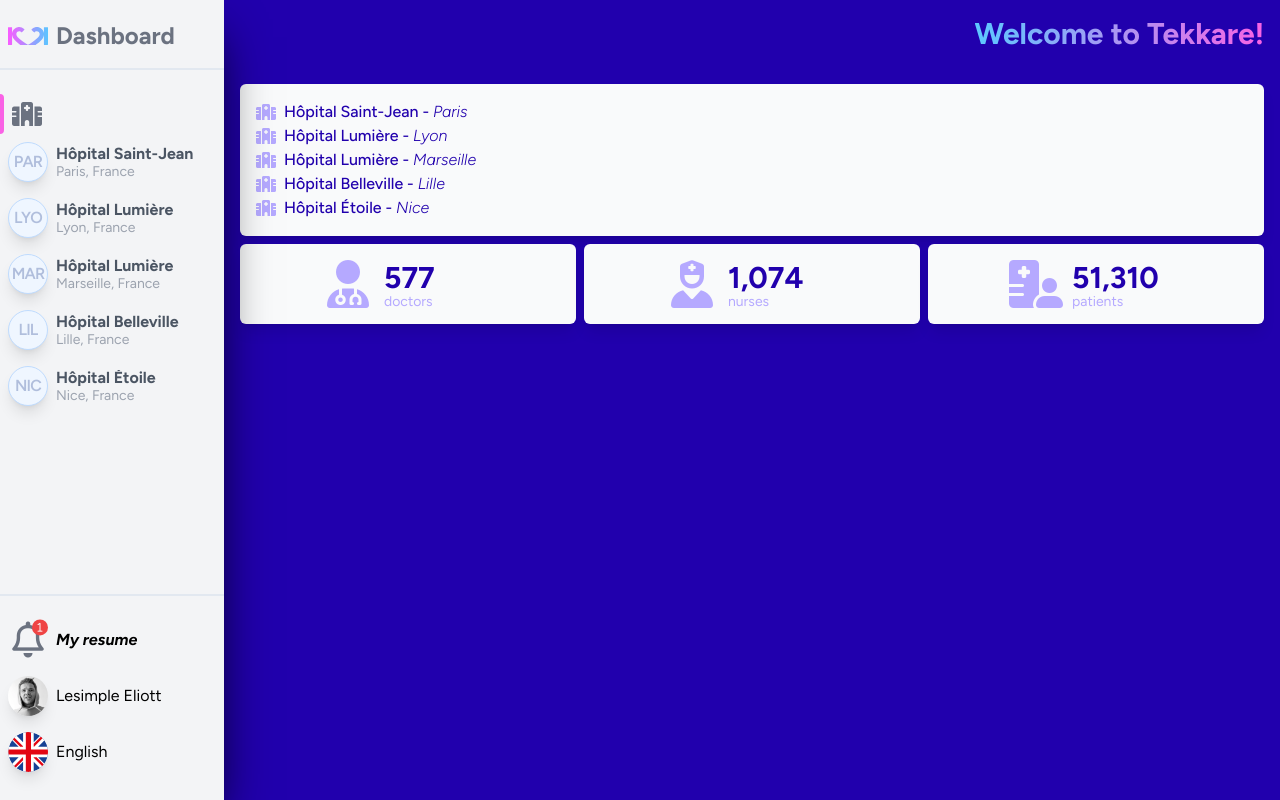
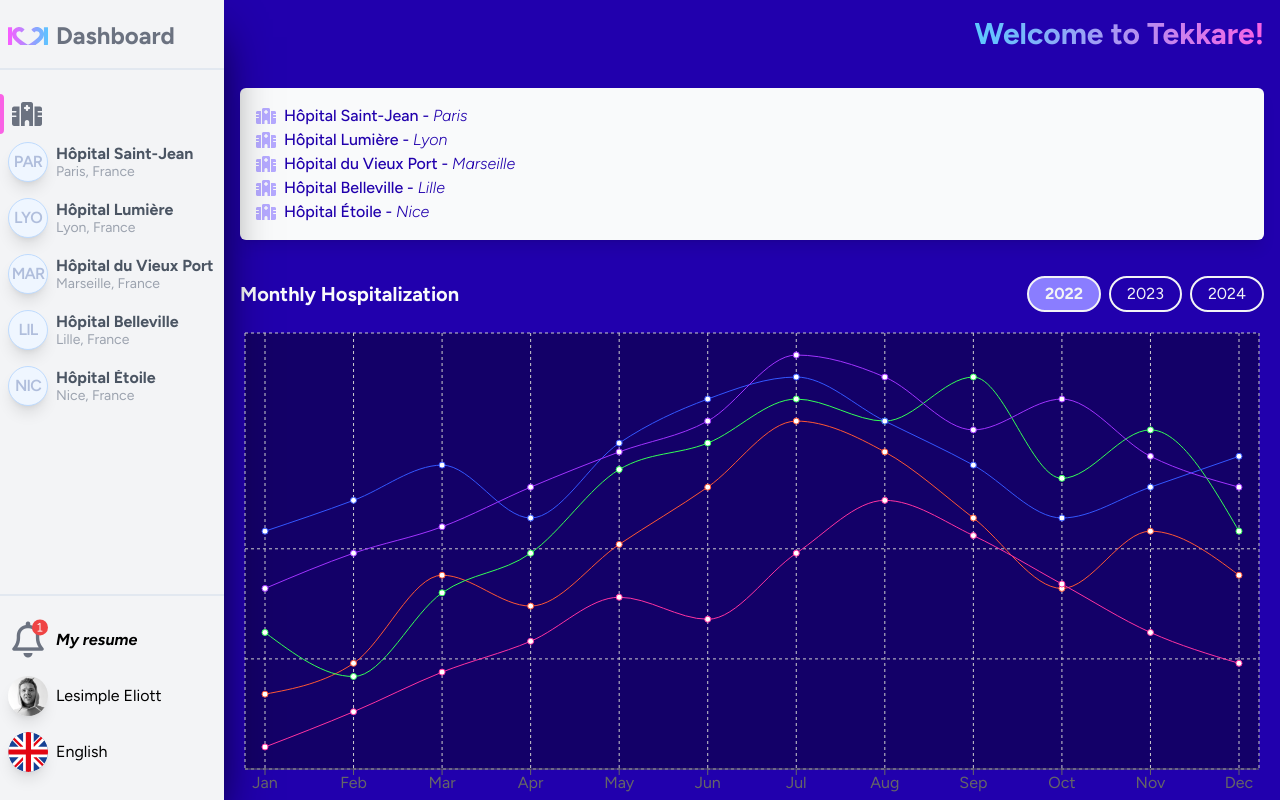
Before and after one commit to lesimpleliott/Tekkare-dashboard, a React (Vite) app: page / in a window 1280 px wide. Built offline with nearby package versions, Linux system fonts and the light colour scheme.

Commit message:
Home // Add MonthlyHospitalizations chart

```diff
--- a/locales/en/translation.json
+++ b/locales/en/translation.json
@@ -4,5 +4,20 @@
   "resume": "My resume",
   "doctors": "doctors",
   "nurses": "nurses",
-  "patients": "patients"
+  "patients": "patients",
+  "monthlyHospitalizations" : "Monthly Hospitalization",
+  "months": {
+    "Jan": "January",
+    "Feb": "February",
+    "Mar": "March",
+    "Apr": "April",
+    "May": "May",
+    "Jun": "June",
+    "Jul": "July",
+    "Aug": "August",
+    "Sep": "September",
+    "Oct": "October",
+    "Nov": "November",
+    "Dec": "December"
+  }
 }
--- a/locales/fr/translation.json
+++ b/locales/fr/translation.json
@@ -4,5 +4,20 @@
   "resume": "Mon CV",
   "doctors": "docteurs",
   "nurses": "infirmier(e)s",
-  "patients": "patients"
+  "patients": "patients",
+  "monthlyHospitalizations": "Hospitalisation mensuelle",
+  "months": {
+    "Jan": "Janvier",
+    "Feb": "Février",
+    "Mar": "Mars",
+    "Apr": "Avril",
+    "May": "Mai",
+    "Jun": "Juin",
+    "Jul": "Juillet",
+    "Aug": "Août",
+    "Sep": "Septembre",
+    "Oct": "Octobre",
+    "Nov": "Novembre",
+    "Dec": "Décembre"
+  }
 }
--- a/package.json
+++ b/package.json
@@ -16,6 +16,7 @@
     "react-dom": "^18.2.0",
     "react-i18next": "^15.0.1",
     "react-router-dom": "^6.26.1",
+    "recharts": "^2.12.7",
     "zustand": "^4.5.5"
   },
   "devDependencies": {
--- a/src/assets/datas/data_exemple1.json
+++ b/src/assets/datas/data_exemple1.json
@@ -11,27 +11,40 @@
       "numberOfNurses": 264
     },
     "monthlyHospitalizations": [
-      { "month": "Jan", "year": 2023, "value": 1550 },
-      { "month": "Feb", "year": 2023, "value": 1620 },
-      { "month": "Mar", "year": 2023, "value": 1750 },
+      { "month": "Jan", "year": 2022, "value": 1380 },
+      { "month": "Feb", "year": 2022, "value": 1450 },
+      { "month": "Mar", "year": 2022, "value": 1650 },
+      { "month": "Apr", "year": 2022, "value": 1580 },
+      { "month": "May", "year": 2022, "value": 1720 },
+      { "month": "Jun", "year": 2022, "value": 1850 },
+      { "month": "Jul", "year": 2022, "value": 2000 },
+      { "month": "Aug", "year": 2022, "value": 1930 },
+      { "month": "Sep", "year": 2022, "value": 1780 },
+      { "month": "Oct", "year": 2022, "value": 1620 },
+      { "month": "Nov", "year": 2022, "value": 1750 },
+      { "month": "Dec", "year": 2022, "value": 1650 },
+      { "month": "Jan", "year": 2023, "value": 1620 },
+      { "month": "Feb", "year": 2023, "value": 1700 },
+      { "month": "Mar", "year": 2023, "value": 1760 },
       { "month": "Apr", "year": 2023, "value": 1850 },
-      { "month": "May", "year": 2023, "value": 1900 },
-      { "month": "Jun", "year": 2023, "value": 2100 },
-      { "month": "Jul", "year": 2023, "value": 2200 },
-      { "month": "Aug", "year": 2023, "value": 2150 },
-      { "month": "Sep", "year": 2023, "value": 2050 },
-      { "month": "Oct", "year": 2023, "value": 1950 },
-      { "month": "Nov", "year": 2023, "value": 1800 },
-      { "month": "Dec", "year": 2023, "value": 1650 },
-      { "month": "Jan", "year": 2024, "value": 1580 },
-      { "month": "Feb", "year": 2024, "value": 1640 },
-      { "month": "Mar", "year": 2024, "value": 1770 },
-      { "month": "Apr", "year": 2024, "value": 1855 },
-      { "month": "May", "year": 2024, "value": 1930 },
-      { "month": "Jun", "year": 2024, "value": 2080 },
-      { "month": "Jul", "year": 2024, "value": 2250 },
+      { "month": "May", "year": 2023, "value": 1930 },
+      { "month": "Jun", "year": 2023, "value": 2000 },
+      { "month": "Jul", "year": 2023, "value": 2150 },
+      { "month": "Aug", "year": 2023, "value": 2100 },
+      { "month": "Sep", "year": 2023, "value": 1980 },
+      { "month": "Oct", "year": 2023, "value": 2050 },
+      { "month": "Nov", "year": 2023, "value": 1920 },
+      { "month": "Dec", "year": 2023, "value": 1850 },
+      { "month": "Jan", "year": 2024, "value": 1720 },
+      { "month": "Feb", "year": 2024, "value": 1820 },
+      { "month": "Mar", "year": 2024, "value": 1950 },
+      { "month": "Apr", "year": 2024, "value": 2050 },
+      { "month": "May", "year": 2024, "value": 2150 },
+      { "month": "Jun", "year": 2024, "value": 2200 },
+      { "month": "Jul", "year": 2024, "value": 2300 },
       { "month": "Aug", "year": 2024, "value": 2200 }
     ],
+
     "doctorSpecialties": [
       {
         "specialty": "Cardiologie",
@@ -119,26 +132,38 @@
       "numberOfNurses": 204
     },
     "monthlyHospitalizations": [
-      { "month": "Jan", "year": 2023, "value": 1300 },
-      { "month": "Feb", "year": 2023, "value": 1450 },
-      { "month": "Mar", "year": 2023, "value": 1500 },
-      { "month": "Apr", "year": 2023, "value": 1600 },
-      { "month": "May", "year": 2023, "value": 1700 },
-      { "month": "Jun", "year": 2023, "value": 1800 },
-      { "month": "Jul", "year": 2023, "value": 1900 },
-      { "month": "Aug", "year": 2023, "value": 1850 },
-      { "month": "Sep", "year": 2023, "value": 1700 },
-      { "month": "Oct", "year": 2023, "value": 1550 },
-      { "month": "Nov", "year": 2023, "value": 1450 },
-      { "month": "Dec", "year": 2023, "value": 1350 },
-      { "month": "Jan", "year": 2024, "value": 1380 },
-      { "month": "Feb", "year": 2024, "value": 1500 },
-      { "month": "Mar", "year": 2024, "value": 1580 },
-      { "month": "Apr", "year": 2024, "value": 1650 },
-      { "month": "May", "year": 2024, "value": 1750 },
+      { "month": "Jan", "year": 2022, "value": 1520 },
+      { "month": "Feb", "year": 2022, "value": 1420 },
+      { "month": "Mar", "year": 2022, "value": 1610 },
+      { "month": "Apr", "year": 2022, "value": 1700 },
+      { "month": "May", "year": 2022, "value": 1890 },
+      { "month": "Jun", "year": 2022, "value": 1950 },
+      { "month": "Jul", "year": 2022, "value": 2050 },
+      { "month": "Aug", "year": 2022, "value": 2000 },
+      { "month": "Sep", "year": 2022, "value": 2100 },
+      { "month": "Oct", "year": 2022, "value": 1870 },
+      { "month": "Nov", "year": 2022, "value": 1980 },
+      { "month": "Dec", "year": 2022, "value": 1750 },
+      { "month": "Jan", "year": 2023, "value": 1260 },
+      { "month": "Feb", "year": 2023, "value": 1340 },
+      { "month": "Mar", "year": 2023, "value": 1430 },
+      { "month": "Apr", "year": 2023, "value": 1500 },
+      { "month": "May", "year": 2023, "value": 1600 },
+      { "month": "Jun", "year": 2023, "value": 1550 },
+      { "month": "Jul", "year": 2023, "value": 1700 },
+      { "month": "Aug", "year": 2023, "value": 1820 },
+      { "month": "Sep", "year": 2023, "value": 1740 },
+      { "month": "Oct", "year": 2023, "value": 1630 },
+      { "month": "Nov", "year": 2023, "value": 1520 },
+      { "month": "Dec", "year": 2023, "value": 1450 },
+      { "month": "Jan", "year": 2024, "value": 1570 },
+      { "month": "Feb", "year": 2024, "value": 1660 },
+      { "month": "Mar", "year": 2024, "value": 1780 },
+      { "month": "Apr", "year": 2024, "value": 1600 },
+      { "month": "May", "year": 2024, "value": 1700 },
       { "month": "Jun", "year": 2024, "value": 1820 },
-      { "month": "Jul", "year": 2024, "value": 1950 },
-      { "month": "Aug", "year": 2024, "value": 1900 }
+      { "month": "Jul", "year": 2024, "value": 1940 },
+      { "month": "Aug", "year": 2024, "value": 1890 }
     ],
     "doctorSpecialties": [
       {
@@ -216,8 +241,8 @@
     ]
   },
   {
-    "id": "Marseille-Lumiere",
-    "name": "Hôpital Lumière",
+    "id": "Marseille-VieuxPort",
+    "name": "Hôpital du Vieux Port",
     "location": "Marseille, France",
     "overview": {
       "totalPatients": 10248,
@@ -227,26 +252,38 @@
       "numberOfNurses": 216
     },
     "monthlyHospitalizations": [
-      { "month": "Jan", "year": 2023, "value": 1400 },
-      { "month": "Feb", "year": 2023, "value": 1550 },
-      { "month": "Mar", "year": 2023, "value": 1620 },
+      { "month": "Jan", "year": 2022, "value": 1750 },
+      { "month": "Feb", "year": 2022, "value": 1820 },
+      { "month": "Mar", "year": 2022, "value": 1900 },
+      { "month": "Apr", "year": 2022, "value": 1780 },
+      { "month": "May", "year": 2022, "value": 1950 },
+      { "month": "Jun", "year": 2022, "value": 2050 },
+      { "month": "Jul", "year": 2022, "value": 2100 },
+      { "month": "Aug", "year": 2022, "value": 2000 },
+      { "month": "Sep", "year": 2022, "value": 1900 },
+      { "month": "Oct", "year": 2022, "value": 1780 },
+      { "month": "Nov", "year": 2022, "value": 1850 },
+      { "month": "Dec", "year": 2022, "value": 1920 },
+      { "month": "Jan", "year": 2023, "value": 1520 },
+      { "month": "Feb", "year": 2023, "value": 1420 },
+      { "month": "Mar", "year": 2023, "value": 1610 },
       { "month": "Apr", "year": 2023, "value": 1700 },
-      { "month": "May", "year": 2023, "value": 1800 },
-      { "month": "Jun", "year": 2023, "value": 1900 },
-      { "month": "Jul", "year": 2023, "value": 2000 },
-      { "month": "Aug", "year": 2023, "value": 1950 },
-      { "month": "Sep", "year": 2023, "value": 1850 },
-      { "month": "Oct", "year": 2023, "value": 1700 },
-      { "month": "Nov", "year": 2023, "value": 1600 },
-      { "month": "Dec", "year": 2023, "value": 1450 },
-      { "month": "Jan", "year": 2024, "value": 1480 },
-      { "month": "Feb", "year": 2024, "value": 1550 },
-      { "month": "Mar", "year": 2024, "value": 1670 },
-      { "month": "Apr", "year": 2024, "value": 1750 },
-      { "month": "May", "year": 2024, "value": 1850 },
-      { "month": "Jun", "year": 2024, "value": 1950 },
-      { "month": "Jul", "year": 2024, "value": 2050 },
-      { "month": "Aug", "year": 2024, "value": 2000 }
+      { "month": "May", "year": 2023, "value": 1890 },
+      { "month": "Jun", "year": 2023, "value": 1950 },
+      { "month": "Jul", "year": 2023, "value": 2050 },
+      { "month": "Aug", "year": 2023, "value": 2000 },
+      { "month": "Sep", "year": 2023, "value": 2100 },
+      { "month": "Oct", "year": 2023, "value": 1870 },
+      { "month": "Nov", "year": 2023, "value": 1980 },
+      { "month": "Dec", "year": 2023, "value": 1750 },
+      { "month": "Jan", "year": 2024, "value": 1680 },
+      { "month": "Feb", "year": 2024, "value": 1790 },
+      { "month": "Mar", "year": 2024, "value": 1920 },
+      { "month": "Apr", "year": 2024, "value": 1960 },
+      { "month": "May", "year": 2024, "value": 2140 },
+      { "month": "Jun", "year": 2024, "value": 2280 },
+      { "month": "Jul", "year": 2024, "value": 2350 },
+      { "month": "Aug", "year": 2024, "value": 2250 }
     ],
     "doctorSpecialties": [
       {
@@ -335,26 +372,38 @@
       "numberOfNurses": 179
     },
     "monthlyHospitalizations": [
-      { "month": "Jan", "year": 2023, "value": 1250 },
-      { "month": "Feb", "year": 2023, "value": 1300 },
-      { "month": "Mar", "year": 2023, "value": 1400 },
-      { "month": "Apr", "year": 2023, "value": 1500 },
-      { "month": "May", "year": 2023, "value": 1600 },
-      { "month": "Jun", "year": 2023, "value": 1700 },
-      { "month": "Jul", "year": 2023, "value": 1800 },
-      { "month": "Aug", "year": 2023, "value": 1750 },
-      { "month": "Sep", "year": 2023, "value": 1600 },
-      { "month": "Oct", "year": 2023, "value": 1500 },
-      { "month": "Nov", "year": 2023, "value": 1350 },
-      { "month": "Dec", "year": 2023, "value": 1250 },
-      { "month": "Jan", "year": 2024, "value": 1300 },
-      { "month": "Feb", "year": 2024, "value": 1350 },
-      { "month": "Mar", "year": 2024, "value": 1450 },
-      { "month": "Apr", "year": 2024, "value": 1550 },
-      { "month": "May", "year": 2024, "value": 1650 },
-      { "month": "Jun", "year": 2024, "value": 1750 },
-      { "month": "Jul", "year": 2024, "value": 1850 },
-      { "month": "Aug", "year": 2024, "value": 1800 }
+      { "month": "Jan", "year": 2022, "value": 1260 },
+      { "month": "Feb", "year": 2022, "value": 1340 },
+      { "month": "Mar", "year": 2022, "value": 1430 },
+      { "month": "Apr", "year": 2022, "value": 1500 },
+      { "month": "May", "year": 2022, "value": 1600 },
+      { "month": "Jun", "year": 2022, "value": 1550 },
+      { "month": "Jul", "year": 2022, "value": 1700 },
+      { "month": "Aug", "year": 2022, "value": 1820 },
+      { "month": "Sep", "year": 2022, "value": 1740 },
+      { "month": "Oct", "year": 2022, "value": 1630 },
+      { "month": "Nov", "year": 2022, "value": 1520 },
+      { "month": "Dec", "year": 2022, "value": 1450 },
+      { "month": "Jan", "year": 2023, "value": 1750 },
+      { "month": "Feb", "year": 2023, "value": 1820 },
+      { "month": "Mar", "year": 2023, "value": 1900 },
+      { "month": "Apr", "year": 2023, "value": 1780 },
+      { "month": "May", "year": 2023, "value": 1950 },
+      { "month": "Jun", "year": 2023, "value": 2050 },
+      { "month": "Jul", "year": 2023, "value": 2100 },
+      { "month": "Aug", "year": 2023, "value": 2000 },
+      { "month": "Sep", "year": 2023, "value": 1900 },
+      { "month": "Oct", "year": 2023, "value": 1780 },
+      { "month": "Nov", "year": 2023, "value": 1850 },
+      { "month": "Dec", "year": 2023, "value": 1920 },
+      { "month": "Jan", "year": 2024, "value": 2020 },
+      { "month": "Feb", "year": 2024, "value": 2100 },
+      { "month": "Mar", "year": 2024, "value": 2180 },
+      { "month": "Apr", "year": 2024, "value": 2300 },
+      { "month": "May", "year": 2024, "value": 2400 },
+      { "month": "Jun", "year": 2024, "value": 2500 },
+      { "month": "Jul", "year": 2024, "value": 2550 },
+      { "month": "Aug", "year": 2024, "value": 2450 }
     ],
     "doctorSpecialties": [
       {
@@ -443,26 +492,38 @@
       "numberOfNurses": 211
     },
     "monthlyHospitalizations": [
-      { "month": "Jan", "year": 2023, "value": 1450 },
-      { "month": "Feb", "year": 2023, "value": 1500 },
-      { "month": "Mar", "year": 2023, "value": 1600 },
-      { "month": "Apr", "year": 2023, "value": 1700 },
-      { "month": "May", "year": 2023, "value": 1800 },
-      { "month": "Jun", "year": 2023, "value": 1900 },
+      { "month": "Jan", "year": 2022, "value": 1620 },
+      { "month": "Feb", "year": 2022, "value": 1700 },
+      { "month": "Mar", "year": 2022, "value": 1760 },
+      { "month": "Apr", "year": 2022, "value": 1850 },
+      { "month": "May", "year": 2022, "value": 1930 },
+      { "month": "Jun", "year": 2022, "value": 2000 },
+      { "month": "Jul", "year": 2022, "value": 2150 },
+      { "month": "Aug", "year": 2022, "value": 2100 },
+      { "month": "Sep", "year": 2022, "value": 1980 },
+      { "month": "Oct", "year": 2022, "value": 2050 },
+      { "month": "Nov", "year": 2022, "value": 1920 },
+      { "month": "Dec", "year": 2022, "value": 1850 },
+      { "month": "Jan", "year": 2023, "value": 1380 },
+      { "month": "Feb", "year": 2023, "value": 1450 },
+      { "month": "Mar", "year": 2023, "value": 1650 },
+      { "month": "Apr", "year": 2023, "value": 1580 },
+      { "month": "May", "year": 2023, "value": 1720 },
+      { "month": "Jun", "year": 2023, "value": 1850 },
       { "month": "Jul", "year": 2023, "value": 2000 },
-      { "month": "Aug", "year": 2023, "value": 2100 },
-      { "month": "Sep", "year": 2023, "value": 2000 },
-      { "month": "Oct", "year": 2023, "value": 1850 },
-      { "month": "Nov", "year": 2023, "value": 1700 },
-      { "month": "Dec", "year": 2023, "value": 1550 },
-      { "month": "Jan", "year": 2024, "value": 1480 },
-      { "month": "Feb", "year": 2024, "value": 1520 },
-      { "month": "Mar", "year": 2024, "value": 1640 },
-      { "month": "Apr", "year": 2024, "value": 1750 },
-      { "month": "May", "year": 2024, "value": 1850 },
-      { "month": "Jun", "year": 2024, "value": 1950 },
-      { "month": "Jul", "year": 2024, "value": 2100 },
-      { "month": "Aug", "year": 2024, "value": 2200 }
+      { "month": "Aug", "year": 2023, "value": 1930 },
+      { "month": "Sep", "year": 2023, "value": 1780 },
+      { "month": "Oct", "year": 2023, "value": 1620 },
+      { "month": "Nov", "year": 2023, "value": 1750 },
+      { "month": "Dec", "year": 2023, "value": 1650 },
+      { "month": "Jan", "year": 2024, "value": 1500 },
+      { "month": "Feb", "year": 2024, "value": 1680 },
+      { "month": "Mar", "year": 2024, "value": 1800 },
+      { "month": "Apr", "year": 2024, "value": 1900 },
+      { "month": "May", "year": 2024, "value": 2020 },
+      { "month": "Jun", "year": 2024, "value": 2150 },
+      { "month": "Jul", "year": 2024, "value": 2250 },
+      { "month": "Aug", "year": 2024, "value": 2180 }
     ],
     "doctorSpecialties": [
       {
--- /dev/null
+++ b/src/components/MonthlyHospitalizations/CustomToolTip.tsx
@@ -0,0 +1,44 @@
+import { useTranslation } from "react-i18next";
+import i18n from "../../utils/i18n";
+
+type CustomTooltipProps = {
+  active?: boolean;
+  payload?: {
+    value: number;
+    stroke: string;
+    name: string;
+  }[];
+  label?: string;
+  year: number;
+};
+
+const CustomTooltip = ({
+  active,
+  payload,
+  label,
+  year,
+}: CustomTooltipProps) => {
+  const { t } = useTranslation();
+
+  if (active && payload && payload.length) {
+    const translatedMonth = t(`${label}`);
+
+    return (
+      <div className="bg-white p-2 shadow-lg">
+        <p className="font-medium">
+          {`${translatedMonth}`} {year}
+        </p>
+        {payload.map((entry, index) => (
+          <p
+            key={index}
+            style={{ color: entry.stroke }}
+          >{`${entry.name} : ${entry.value.toLocaleString(i18n.language)}`}</p>
+        ))}
+      </div>
+    );
+  }
+
+  return null;
+};
+
+export default CustomTooltip;
--- /dev/null
+++ b/src/components/MonthlyHospitalizations/MonthlyHospitalizations.tsx
@@ -0,0 +1,118 @@
+import { useMemo, useState } from "react";
+import { useTranslation } from "react-i18next";
+import {
+  CartesianGrid,
+  Legend,
+  Line,
+  LineChart,
+  ResponsiveContainer,
+  Tooltip,
+  XAxis,
+  YAxis,
+} from "recharts";
+import { useHospitalStore } from "../../stores/datas.store";
+import CustomTooltip from "./CustomToolTip";
+
+const MonthlyHospitalizations = () => {
+  const hospitals = useHospitalStore((state) => state.hospitals);
+  const [selectedYear, setSelectedYear] = useState(2022);
+
+  const years = [
+    ...new Set(
+      hospitals.flatMap((hospital) =>
+        hospital.monthlyHospitalizations.map((data) => data.year),
+      ),
+    ),
+  ];
+
+  const { t } = useTranslation();
+
+  // Filtrer les données en fonction de l'année sélectionnée
+  const filteredData = useMemo(() => {
+    // Traduire les mois
+    const translateMonth = (month: string) => t(`months.${month}`).slice(0, 3);
+
+    const months = Array.from(
+      new Set(
+        hospitals.flatMap((hospital) =>
+          hospital.monthlyHospitalizations
+            .filter((m) => m.year === selectedYear)
+            .map((m) => m.month),
+        ),
+      ),
+    );
+
+    return months.map((month) => {
+      const monthData: { [key: string]: number | string } = {
+        month: translateMonth(month),
+      };
+
+      hospitals.forEach((hospital) => {
+        const hospitalData = hospital.monthlyHospitalizations.find(
+          (m) => m.month === month && m.year === selectedYear,
+        );
+        monthData[hospital.name] = hospitalData ? hospitalData.value : 0;
+      });
+
+      return monthData;
+    });
+  }, [hospitals, selectedYear, t]);
+
+  // En cas d'erreur ou de données manquantes
+  if (!hospitals || hospitals.length === 0) {
+    return <p>Aucune donnée disponible</p>;
+  }
+
+  return (
+    <section className="h-[500px]">
+      <div className="mt-6 flex flex-col items-center justify-center gap-x-4 gap-y-2 pb-4 sm:flex-row sm:justify-between">
+        <h2 className="text-nowrap text-xl font-bold text-gray-50">
+          {t("monthlyHospitalizations")}
+        </h2>
+        <div className="flex justify-end gap-2">
+          {years.map((year, index) => (
+            <button
+              key={index}
+              className={`filterButton ${selectedYear === year ? "active" : ""}`}
+              onClick={() => setSelectedYear(year)}
+            >
+              {year}
+            </button>
+          ))}
+        </div>
+      </div>
+
+      <ResponsiveContainer width="100%" height="100%">
+        <LineChart data={filteredData}>
+          <CartesianGrid strokeDasharray="3 3" fill="#000" fillOpacity={0.4} />
+          <XAxis
+            dataKey="month"
+            className="text-sm sm:text-base"
+            padding={{ left: 20, right: 20 }}
+          />
+          <YAxis
+            hide={true}
+            type="number"
+            domain={["dataMin - 50", "dataMax + 50"]}
+          />
+          <Tooltip content={<CustomTooltip year={selectedYear} />} />
+          <Legend />
+
+          {/* Créer une ligne par hôpital */}
+          {hospitals.map((hospital, index) => (
+            <Line
+              key={hospital.id}
+              type="monotone"
+              dataKey={hospital.name}
+              stroke={`var(--hospital${index + 1})`}
+              activeDot={{ r: 8 }}
+              name={hospital.location.replace(/, France/, "")}
+            />
+          ))}
+        </LineChart>
+      </ResponsiveContainer>
+    </section>
+  );
+};
+
+export default MonthlyHospitalizations;
--- a/src/index.css
+++ b/src/index.css
@@ -5,13 +5,26 @@
 @tailwind components;
 @tailwind utilities;
 
+:root {
+  --hospital1: #ff5733;
+  --hospital2: #33ff57;
+  --hospital3: #3357ff;
+  --hospital4: #ff33a1;
+  --hospital5: #a133ff;
+  --hospital6: #ffa133;
+  --hospital7: #33ffa1;
+  --hospital8: #ff33e4;
+  --hospital9: #33a1ff;
+  --hospital10: #ff3357;
+}
+
 body {
   @apply bg-main-500;
   font-family: "Figtree", sans-serif;
 }
 
 main {
-  @apply flex flex-1 flex-col gap-2 overflow-y-scroll p-4;
+  @apply flex flex-1 flex-col gap-3 overflow-y-scroll p-4;
 }
 
 .cta {
@@ -22,6 +35,13 @@
   @apply text-main-500 rounded-md bg-gray-50 px-4 py-4 shadow-lg;
 }
 
+.filterButton {
+  @apply rounded-full border-2 border-gray-100  py-1 px-4 text-gray-100;
+}
+.filterButton.active {
+  @apply bg-main-300 font-bold;
+}
+
 .active.hospitalLink::after {
   content: "";
   @apply bg-secondary-500 absolute left-0 top-1/2 h-10 w-1 -translate-y-1/2 rounded-r-full;
--- a/src/pages/Home.tsx
+++ b/src/pages/Home.tsx
@@ -1,24 +1,11 @@
 import { useTranslation } from "react-i18next";
-import KPICard from "../components/KPICard";
 import MainTitle from "../components/MainTitle";
+import MonthlyHospitalizations from "../components/MonthlyHospitalizations/MonthlyHospitalizations";
 import { useHospitalStore } from "../stores/datas.store";
 
 const Home = () => {
   const { t } = useTranslation();
   const hospitals = useHospitalStore((state) => state.hospitals);
-
-  const totalPatients = hospitals.reduce(
-    (total, hospital) => total + hospital.overview.totalPatients,
-    0,
-  );
-  const totalDoctors = hospitals.reduce(
-    (total, hospital) => total + hospital.overview.numberOfDoctors,
-    0,
-  );
-  const totalNurses = hospitals.reduce(
-    (total, hospital) => total + hospital.overview.numberOfNurses,
-    0,
-  );
 
   return (
     <main>
@@ -42,24 +29,8 @@
         </ul>
       </section>
 
-      {/* KPIs */}
-      <section className="flex flex-row flex-wrap justify-center gap-2">
-        <KPICard
-          icon="fa-solid fa-user-doctor"
-          number={totalDoctors}
-          text={t("doctors")}
-        />
-        <KPICard
-          icon="fa-solid fa-user-nurse"
-          number={totalNurses}
-          text={t("nurses")}
-        />
-        <KPICard
-          icon="fa-solid fa-hospital-user"
-          number={totalPatients}
-          text={t("patients")}
-        />
-      </section>
+      {/* CHARTS */}
+      <MonthlyHospitalizations />
     </main>
   );
 };
```
Also changed, not shown: vercel.json (added), 1 other file (tests, documents, lock files or other folders).
